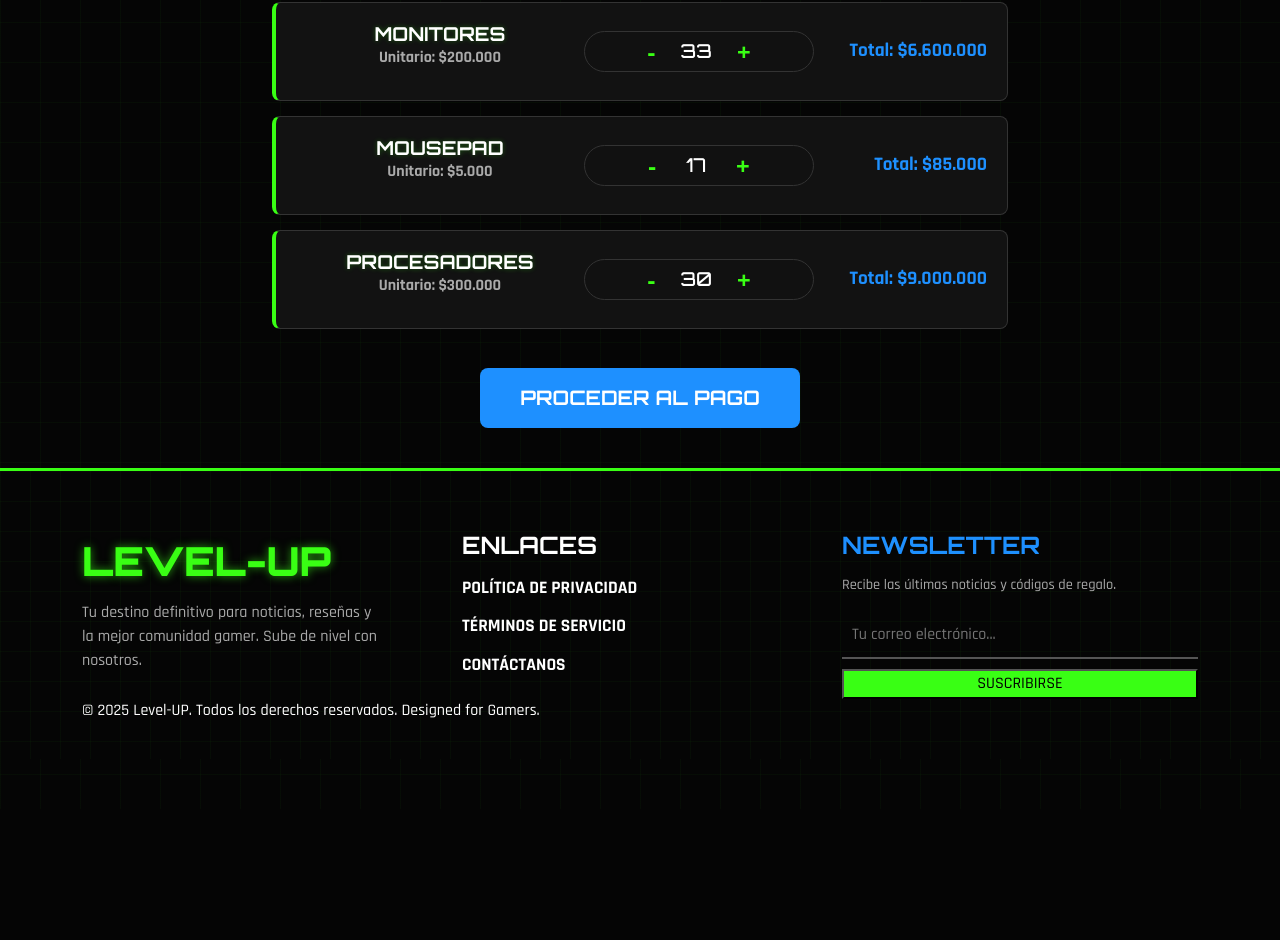
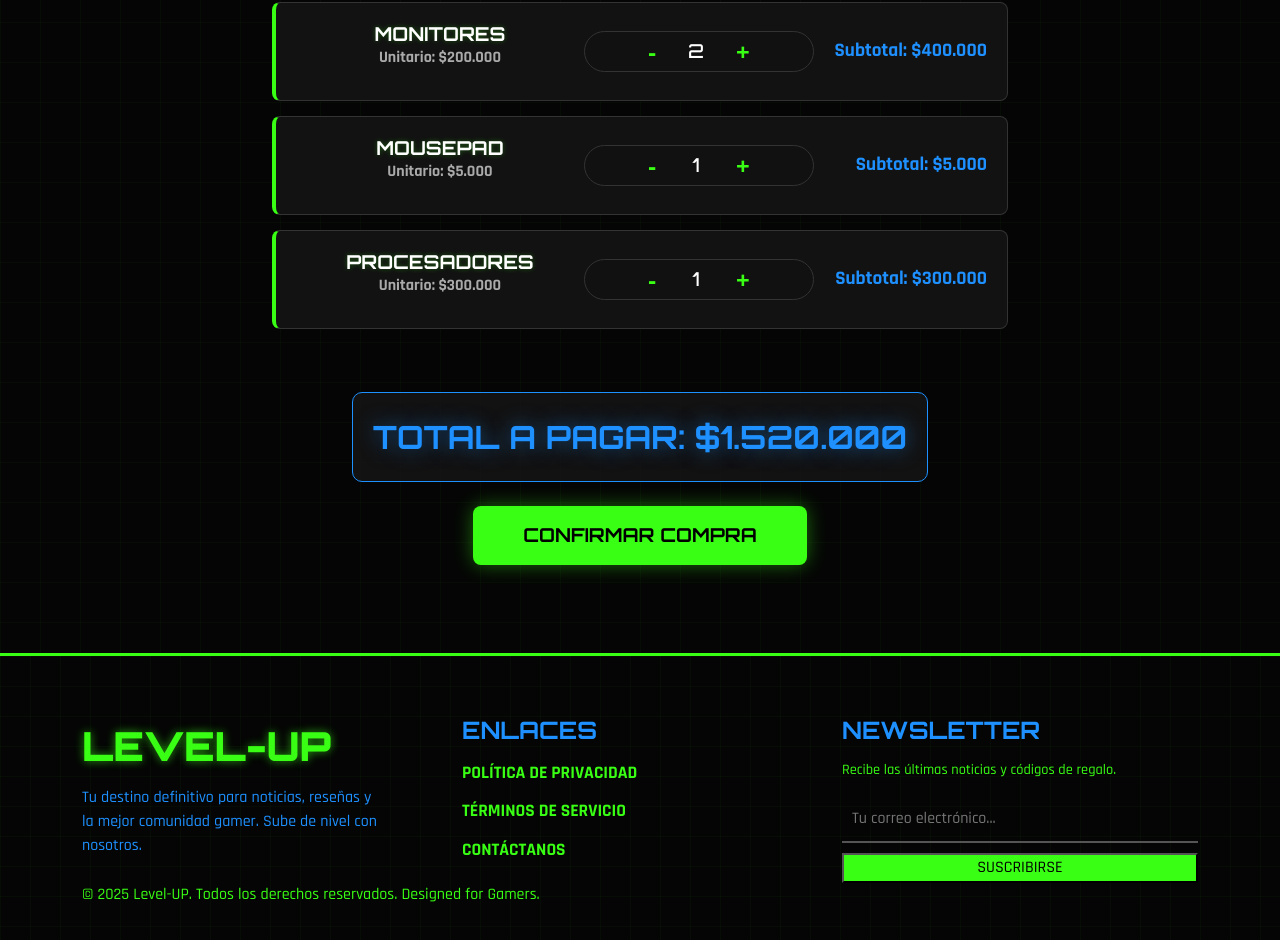
Before and after one commit to javithox/proyecto-full-stack2.1, a React (Vite) app in the folder vite-project/: page /Carrito in a window 1280 px wide. Shown: the part 906-1846 px from the top of the page. Before the commit the page ends 1715 px from the top, so only its background shows below. Built offline with nearby package versions, Linux system fonts and the light colour scheme.

Commit message:
commit25

```diff
--- a/vite-project/src/Components/Footer/Footer.tsx
+++ b/vite-project/src/Components/Footer/Footer.tsx
@@ -19,7 +19,7 @@ const Footer = () => {
 
                     {/* COLUMNA 2: ENLACES RÁPIDOS */}
                     <div className="col-12 col-md-4 mb-4 mb-md-0">
-                        <h4 className="newsletter-title" style={{color:'#fff'}}>ENLACES</h4>
+                        <h4 className="newsletter-title" style={{color:'#1e90ff'}}>ENLACES</h4>
                         <ul className="footer-nav">
                             <li><a href="#" className="texto-footer">Política de Privacidad</a></li>
                             <li><a href="#" className="texto-footer">Términos de Servicio</a></li>
@@ -30,7 +30,7 @@ const Footer = () => {
                     {/* COLUMNA 3: NEWSLETTER */}
                     <div className="col-12 col-md-4">
                         <h4 className="newsletter-title">NEWSLETTER</h4>
-                        <p style={{color:'#aaa', fontSize:'0.9rem'}}>Recibe las últimas noticias y códigos de regalo.</p>
+                        <p style={{color:'#39ff14', fontSize:'0.9rem'}}>Recibe las últimas noticias y códigos de regalo.</p>
 
                         <div className="newsletter-form">
                             <input
--- a/vite-project/src/Components/Footer/footer.css
+++ b/vite-project/src/Components/Footer/footer.css
@@ -12,7 +12,7 @@
 
     border-top: 3px solid #39ff14; /* Borde superior Neón */
     padding: 60px 0 20px 0;
-    color: white;
+    color: #39ff14;
     font-family: 'Rajdhani', sans-serif;
     margin-top: auto; /* Empuja el footer al final si usas flex en el body */
     width: 100%;
@@ -31,7 +31,7 @@
 }
 
 .footer-desc {
-    color: #aaa;
+    color: #1e90ff;
     font-size: 1rem;
     max-width: 300px;
     margin: 0 auto 20px auto; /* Centrado en móvil */
@@ -53,7 +53,7 @@
 }
 
 .texto-footer {
-    color: #fff;
+    color: #39ff14;
     text-decoration: none;
     font-size: 1.1rem;
     font-weight: 600;
--- a/vite-project/src/paginas/Carrito-Compras/AppCarro.tsx
+++ b/vite-project/src/paginas/Carrito-Compras/AppCarro.tsx
@@ -1,7 +1,7 @@
-import React from "react";
-import { CarritoCompras } from "./Carrito-Compras"; // Ajusta ruta si es necesario
+import React, { useState } from "react";
+import { CarritoCompras } from "./Carrito-Compras";
 import 'bootstrap/dist/css/bootstrap.min.css';
-import './Carrito.css'; // Importamos los estilos
+import './Carrito.css';
 
 interface ItemProductos {
   nombreProducto: string;
@@ -9,19 +9,49 @@ interface ItemProductos {
   precioProducto: number;
 }
 
-const ItemsEnCarro: ItemProductos[] = [
-  { nombreProducto: 'GPU', cantidadProducto: 3, precioProducto: 110000 },
-  { nombreProducto: 'GPU Roja', cantidadProducto: 7, precioProducto: 120000 },
-  { nombreProducto: 'Teclado Gamer', cantidadProducto: 15, precioProducto: 30000 },
-  { nombreProducto: 'Auriculares', cantidadProducto: 20, precioProducto: 25000 },
-  { nombreProducto: 'Silla Gamer', cantidadProducto: 30, precioProducto: 55000 },
-  { nombreProducto: 'CPU Escritorio', cantidadProducto: 14, precioProducto: 450000 },
-  { nombreProducto: 'Monitores', cantidadProducto: 33, precioProducto: 200000 },
-  { nombreProducto: 'MousePad', cantidadProducto: 17, precioProducto: 5000 },
-  { nombreProducto: 'Procesadores', cantidadProducto: 30, precioProducto: 300000 }
+// Datos iniciales
+const DatosIniciales: ItemProductos[] = [
+  { nombreProducto: 'GPU', cantidadProducto: 1, precioProducto: 110000 },
+  { nombreProducto: 'GPU Roja', cantidadProducto: 1, precioProducto: 120000 },
+  { nombreProducto: 'Teclado Gamer', cantidadProducto: 1, precioProducto: 30000 },
+  { nombreProducto: 'Auriculares', cantidadProducto: 2, precioProducto: 25000 },
+  { nombreProducto: 'Silla Gamer', cantidadProducto: 1, precioProducto: 55000 },
+  { nombreProducto: 'CPU Escritorio', cantidadProducto: 1, precioProducto: 450000 },
+  { nombreProducto: 'Monitores', cantidadProducto: 2, precioProducto: 200000 },
+  { nombreProducto: 'MousePad', cantidadProducto: 1, precioProducto: 5000 },
+  { nombreProducto: 'Procesadores', cantidadProducto: 1, precioProducto: 300000 }
 ];
 
 export function AppCarro() {
+    // Estado del carrito completo
+    const [carrito, setCarrito] = useState<ItemProductos[]>(DatosIniciales);
+
+    // Función para aumentar cantidad
+    const aumentarCantidad = (nombre: string) => {
+        const nuevoCarrito = carrito.map(item => {
+            if (item.nombreProducto === nombre) {
+                return { ...item, cantidadProducto: item.cantidadProducto + 1 };
+            }
+            return item;
+        });
+        setCarrito(nuevoCarrito);
+    };
+
+    // Función para disminuir cantidad
+    const disminuirCantidad = (nombre: string) => {
+        const nuevoCarrito = carrito.map(item => {
+            if (item.nombreProducto === nombre && item.cantidadProducto > 0) {
+                return { ...item, cantidadProducto: item.cantidadProducto - 1 };
+            }
+            return item;
+        });
+        setCarrito(nuevoCarrito);
+    };
+
+    // Calcular TOTAL FINAL (La mejora)
+    const totalPagar = carrito.reduce((acc, item) => acc + (item.precioProducto * item.cantidadProducto), 0);
+    const totalFormateado = new Intl.NumberFormat('es-CL', { style: 'currency', currency: 'CLP' }).format(totalPagar);
+
     return (
         <section className="cart-section">
             <div className="container">
@@ -35,27 +65,41 @@ export function AppCarro() {
 
                 {/* Lista de Productos */}
                 <div className="row">
-                    {ItemsEnCarro.map(({ nombreProducto, cantidadProducto, precioProducto }) => (
+                    {carrito.map((item) => (
                         <CarritoCompras
-                            key={nombreProducto}
-                            name={nombreProducto}
-                            quantity={cantidadProducto}
-                            price={precioProducto}
+                            key={item.nombreProducto}
+                            name={item.nombreProducto}
+                            quantity={item.cantidadProducto}
+                            price={item.precioProducto}
+                            onAdd={() => aumentarCantidad(item.nombreProducto)}
+                            onSubstract={() => disminuirCantidad(item.nombreProducto)}
                         />
                     ))}
                 </div>
 
-                {/* Botón de Pagar (Ejemplo) */}
-                <div className="row mt-4">
+                {/* --- SECCIÓN TOTAL A PAGAR (MEJORA) --- */}
+                <div className="row mt-5 mb-4 text-center">
+                    <div className="col-12">
+                        <div className="total-final">
+                            TOTAL A PAGAR: {totalFormateado}
+                        </div>
+                    </div>
+                </div>
+
+                {/* Botón de Pagar */}
+                <div className="row pb-5">
                     <div className="col-12 text-center">
-                        <button className="btn btn-primary btn-lg" style={{
-                            backgroundColor: '#1E90FF',
+                        <button className="btn btn-lg" style={{
+                            backgroundColor: '#39ff14',
                             border: 'none',
                             fontFamily: 'Orbitron',
                             fontWeight: 'bold',
-                            padding: '15px 40px'
+                            padding: '15px 50px',
+                            color: 'black',
+                            fontSize: '1.2rem',
+                            boxShadow: '0 0 20px rgba(57, 255, 20, 0.4)'
                         }}>
-                            PROCEDER AL PAGO
+                            CONFIRMAR COMPRA
                         </button>
                     </div>
                 </div>
--- a/vite-project/src/paginas/Carrito-Compras/Carrito-Compras.tsx
+++ b/vite-project/src/paginas/Carrito-Compras/Carrito-Compras.tsx
@@ -1,33 +1,25 @@
-import React, { useState } from "react";
+import React from "react";
 import 'bootstrap/dist/css/bootstrap.min.css';
 import './Carrito.css';
 
 interface Props {
     name: string;
-    quantity?: number;
+    quantity: number;
     price: number;
+    onAdd: () => void;       // Función recibida del padre
+    onSubstract: () => void; // Función recibida del padre
 }
 
-export const CarritoCompras = ({ name, quantity = 1, price }: Props) => {
-    const [count, setCount] = useState(quantity);
+export const CarritoCompras = ({ name, quantity, price, onAdd, onSubstract }: Props) => {
 
-    // Formatear precio a moneda (Ej: $100.000)
+    // Formatear precio
     const formatPrice = (amount: number) => {
         return new Intl.NumberFormat('es-CL', { style: 'currency', currency: 'CLP' }).format(amount);
     };
 
-    const handleAdd = () => {
-        setCount(count + 1);
-    };
-
-    const handleSubstract = () => {
-        if (count === 0) return;
-        setCount(count - 1);
-    };
-
-    // Clase dinámica: Si está en 0, se pone rojo (definido en CSS)
-    const itemClass = count === 0 ? "cart-item item-empty" : "cart-item";
-    const nameClass = count === 0 ? "product-name text-empty" : "product-name";
+    // Clases dinámicas para estilo visual
+    const itemClass = quantity === 0 ? "cart-item item-empty" : "cart-item";
+    const nameClass = quantity === 0 ? "product-name text-empty" : "product-name";
 
     return (
         <div className="col-12 col-lg-8 mx-auto">
@@ -42,16 +34,16 @@ export const CarritoCompras = ({ name, quantity = 1, price }: Props) => {
                 {/* 2. Controles (+ -) */}
                 <div className="col-12 col-md-4 mb-3 mb-md-0">
                     <div className="quantity-controls">
-                        <button className="btn-qty" onClick={handleSubstract}>-</button>
-                        <span className="qty-display">{count}</span>
-                        <button className="btn-qty" onClick={handleAdd}>+</button>
+                        <button className="btn-qty" onClick={onSubstract}>-</button>
+                        <span className="qty-display">{quantity}</span>
+                        <button className="btn-qty" onClick={onAdd}>+</button>
                     </div>
                 </div>
 
                 {/* 3. Subtotal Calculado */}
                 <div className="col-12 col-md-3">
                     <div className="subtotal">
-                        Total: {formatPrice(price * count)}
+                        Subtotal: {formatPrice(price * quantity)}
                     </div>
                 </div>
 
--- a/vite-project/src/paginas/Carrito-Compras/Carrito.css
+++ b/vite-project/src/paginas/Carrito-Compras/Carrito.css
@@ -4,7 +4,6 @@
 /* --- CONTENEDOR PRINCIPAL --- */
 .cart-section {
     background-color: #050505;
-    /* Fondo de malla */
     background-image:
         linear-gradient(rgba(57, 255, 20, 0.03) 1px, transparent 1px),
         linear-gradient(90deg, rgba(57, 255, 20, 0.03) 1px, transparent 1px);
@@ -30,14 +29,13 @@
 .cart-item {
     background-color: rgba(20, 20, 20, 0.9);
     border: 1px solid #333;
-    border-left: 4px solid #39ff14; /* Borde verde lateral */
+    border-left: 4px solid #39ff14;
     border-radius: 8px;
     padding: 20px;
     margin-bottom: 15px;
     transition: 0.3s;
     display: flex;
     align-items: center;
-    /* Glassmorphism */
     backdrop-filter: blur(5px);
 }
 
@@ -102,17 +100,31 @@
     font-family: 'Rajdhani', sans-serif;
     font-size: 1.2rem;
     font-weight: bold;
-    color: #1e90ff; /* Azul eléctrico */
+    color: #1e90ff;
     text-align: right;
 }
 
-/* --- ESTADO VACÍO (ROJO) --- */
+/* --- ESTADO VACÍO --- */
 .item-empty {
     border-left-color: red !important;
     opacity: 0.6;
 }
 .text-empty {
     color: red !important;
+}
+
+/* --- NUEVA CLASE: TOTAL FINAL --- */
+.total-final {
+    font-family: 'Orbitron', sans-serif;
+    font-size: 2rem;
+    color: #1e90ff;
+    text-shadow: 0 0 20px rgba(30, 144, 255, 0.5);
+    font-weight: bold;
+    background-color: rgba(20,20,20, 0.9);
+    padding: 20px;
+    border-radius: 10px;
+    border: 1px solid #1e90ff;
+    display: inline-block;
 }
 
 /* Ajustes Móviles */
```
Also changed, not shown: vite-project/src/paginas/Login/Login.tsx (+0 -26 lines).
